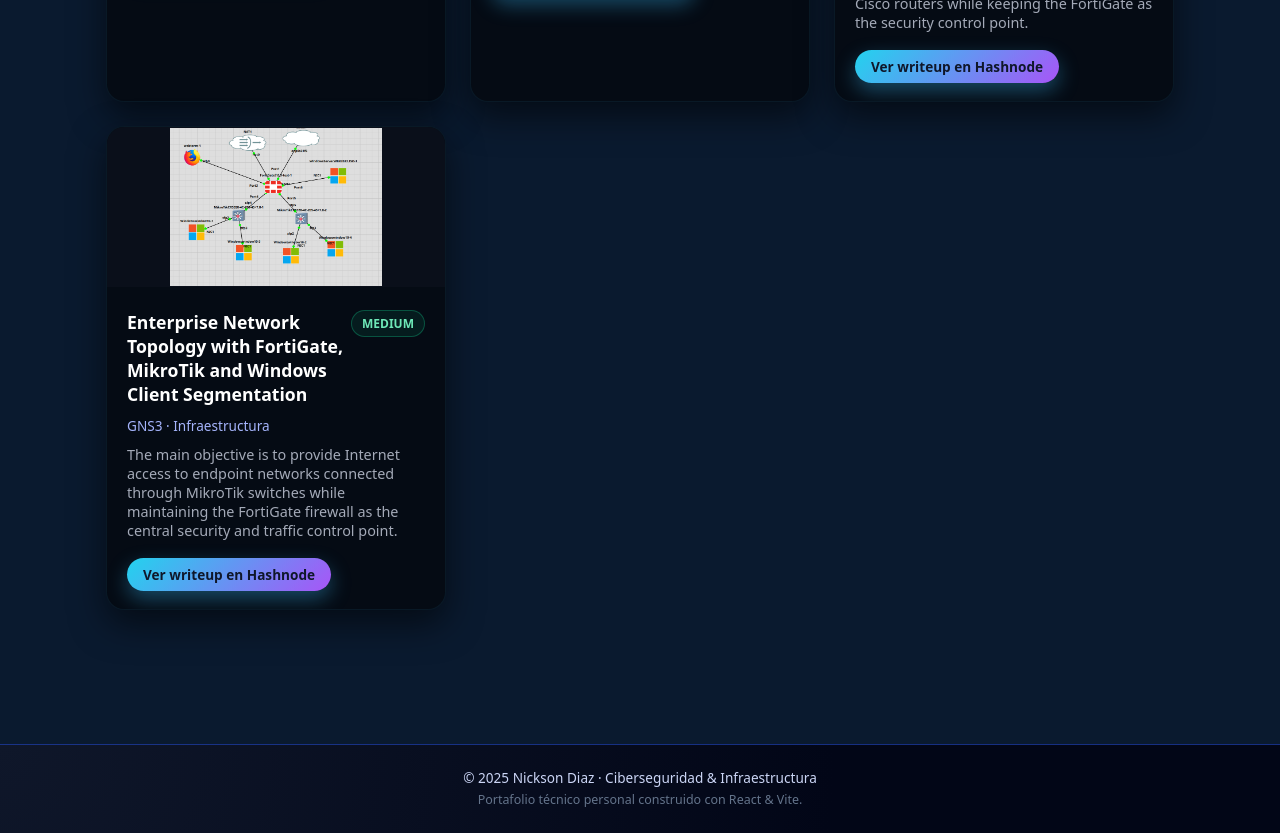
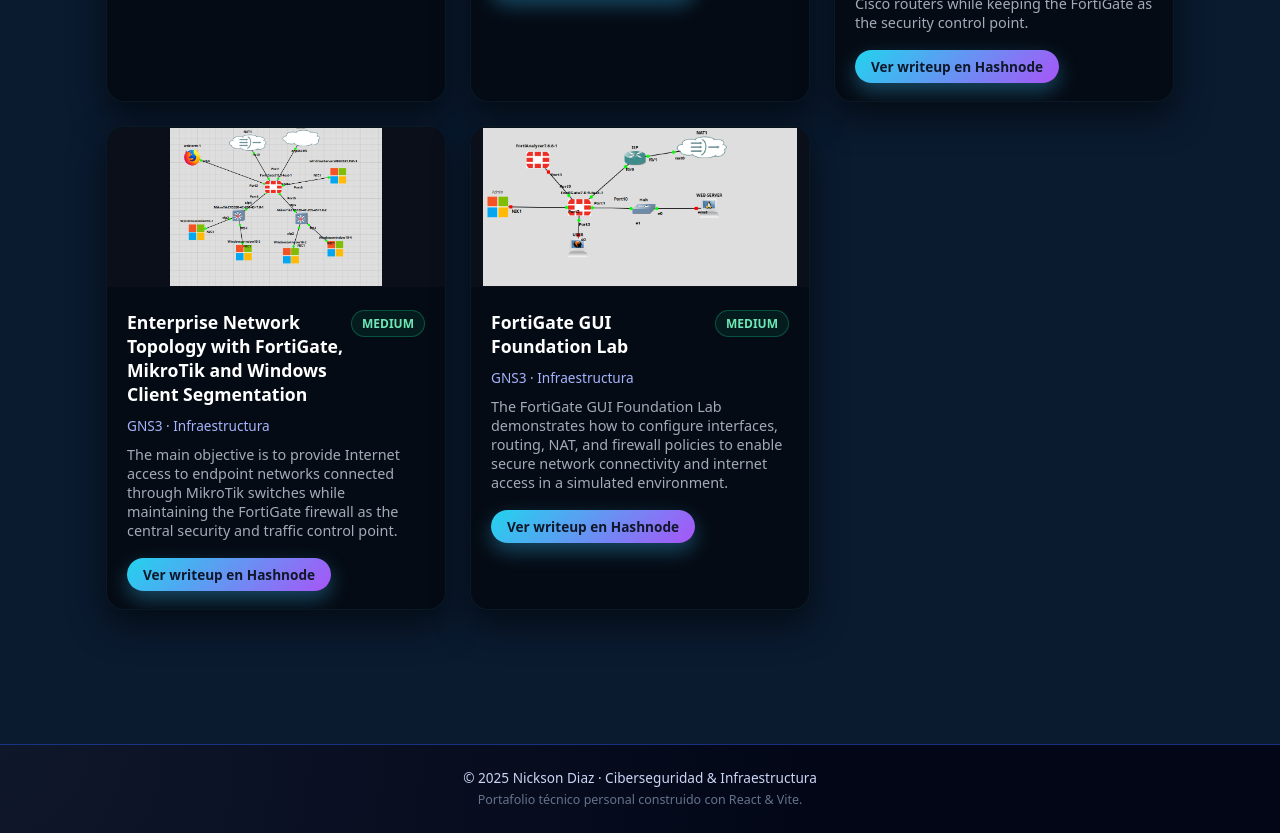
Before and after one commit to Nickson14/Nickson14.github.io, a React (Vite) app: page /infra in a window 1280 px wide. Shown: the part 2500-3333 px from the top of the page. Built offline with nearby package versions, Linux system fonts and the light colour scheme.

Commit message:
Initial commit - FortiGate GUI Foundation Lab

```diff
--- a/src/modules/ctf/data/ctfDummyData.js
+++ b/src/modules/ctf/data/ctfDummyData.js
@@ -181,4 +181,15 @@
     mediumUrl: "https://pruba.hashnode.dev/soc163-suspicious-certutilexe-usage-lestdefend",
   },
 
+
+   {
+   slug: "Volt-Typhoon ",
+    title: " Volt Typhoon  | Tryhackme ",
+    difficulty: "MEDIUM",
+    platform: "Tryhackme · Practice",
+    thumbnail: "/ctfs/imagenes%20ctf/Volt-Typhoon1.png",
+    summary:
+      "The Volt Typhoon room on TryHackMe is a Blue Team–focused CTF where you analyze logs and system activity to detect stealthy, real-world attacker techniques like fileless attacks and living-off-the-land methods.",
+    mediumUrl: "https://pruba.hashnode.dev/volt-typhoon-tryhackme-ctf",
+  },
 ];
--- a/src/modules/infra/data/infraDummy.js
+++ b/src/modules/infra/data/infraDummy.js
@@ -170,5 +170,15 @@
       link: "https://nickson-infraestructure.hashnode.dev/enterprise-network-topology-with-fortigate-mikrotik-and-windows-client-segmentation",
  },
 
+   {
+   id: "Fortinet2",
+    title: "FortiGate GUI Foundation Lab",
+      category: "GNS3 · Infraestructura",
+      difficulty: "MEDIUM",
+      image: "/Redes/LAB-16.png",
+      summary:
+      "The FortiGate GUI Foundation Lab demonstrates how to configure interfaces, routing, NAT, and firewall policies to enable secure network connectivity and internet access in a simulated environment.",
+      link: "https://nickson-infraestructure.hashnode.dev/fortigate-gui-foundation-lab",
+ },
 
 ];
```
Also changed, not shown: public/Redes/LAB-16.png (added), public/ctfs/imagenes ctf/Volt-Typhoon1.png (added).
